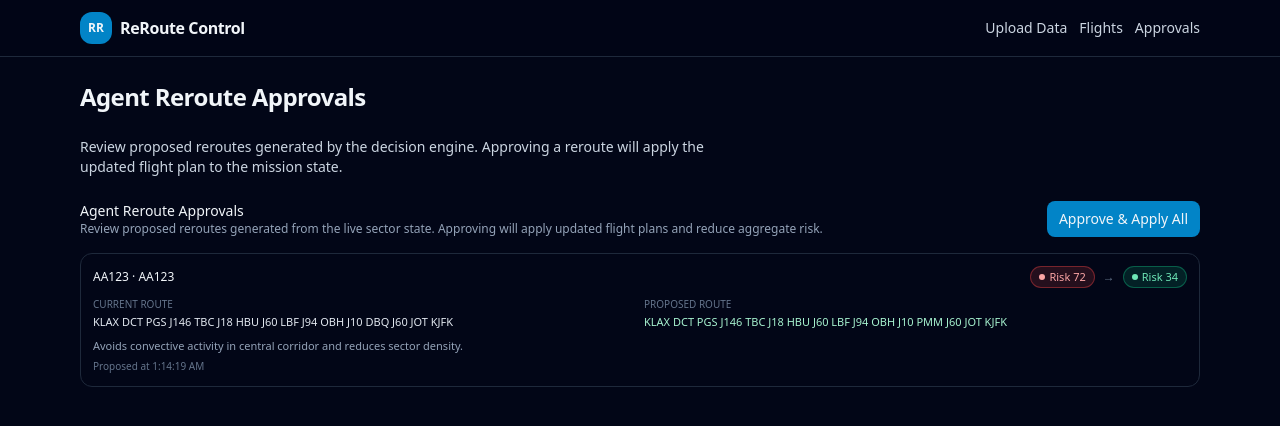
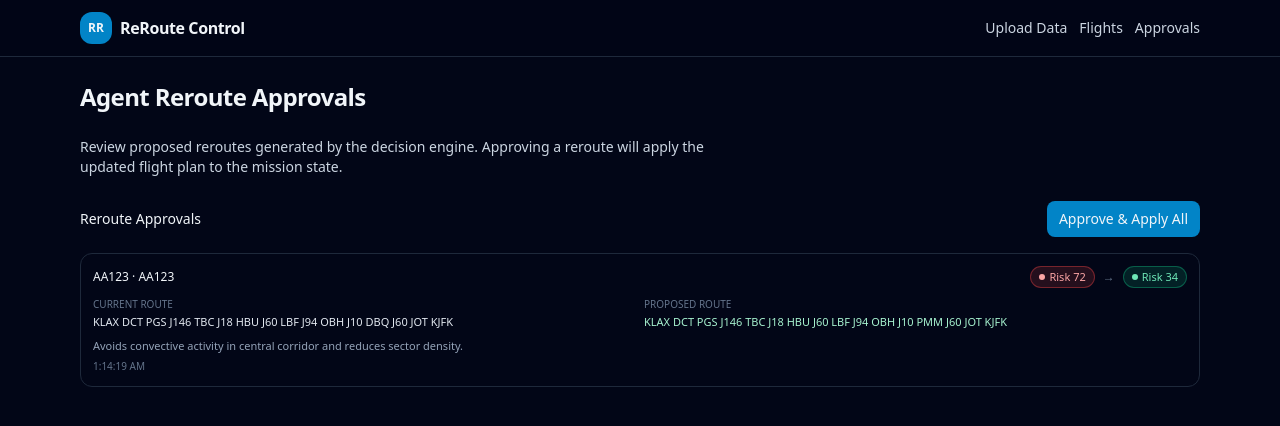
Before and after one commit to edan-ais/ReRoute-Frontend, a Next.js app: page /approvals in a window 1280 px wide. Shown: the top 426 px of the page. Built offline with nearby package versions, Linux system fonts and the light colour scheme.

Commit message:
Update ApprovalPanel.tsx

```diff
--- a/components/ApprovalPanel.tsx
+++ b/components/ApprovalPanel.tsx
@@ -21,11 +21,7 @@ export default function ApprovalPanel({
     <div className="space-y-4">
       <header className="flex items-center justify-between gap-3">
         <div>
-          <h2 className="text-sm font-medium">Agent Reroute Approvals</h2>
-          <p className="text-xs text-slate-400">
-            Review proposed reroutes generated from the live sector state.
-            Approving will apply updated flight plans and reduce aggregate risk.
-          </p>
+          <h2 className="text-sm font-medium">Reroute Approvals</h2>
         </div>
         <button
           type="button"
@@ -43,8 +39,7 @@ export default function ApprovalPanel({
 
       {!hasProposals && (
         <p className="text-xs text-slate-500">
-          No reroutes required for the current sector conditions. Select a
-          different emergency scenario to stress the system.
+          No active reroutes for the current sector view.
         </p>
       )}
 
@@ -89,7 +84,7 @@ export default function ApprovalPanel({
             </p>
 
             <p className="mt-1 text-[10px] text-slate-500">
-              Proposed at {new Date(p.createdAt).toLocaleTimeString()}
+              {new Date(p.createdAt).toLocaleTimeString()}
             </p>
           </div>
         ))}
```
